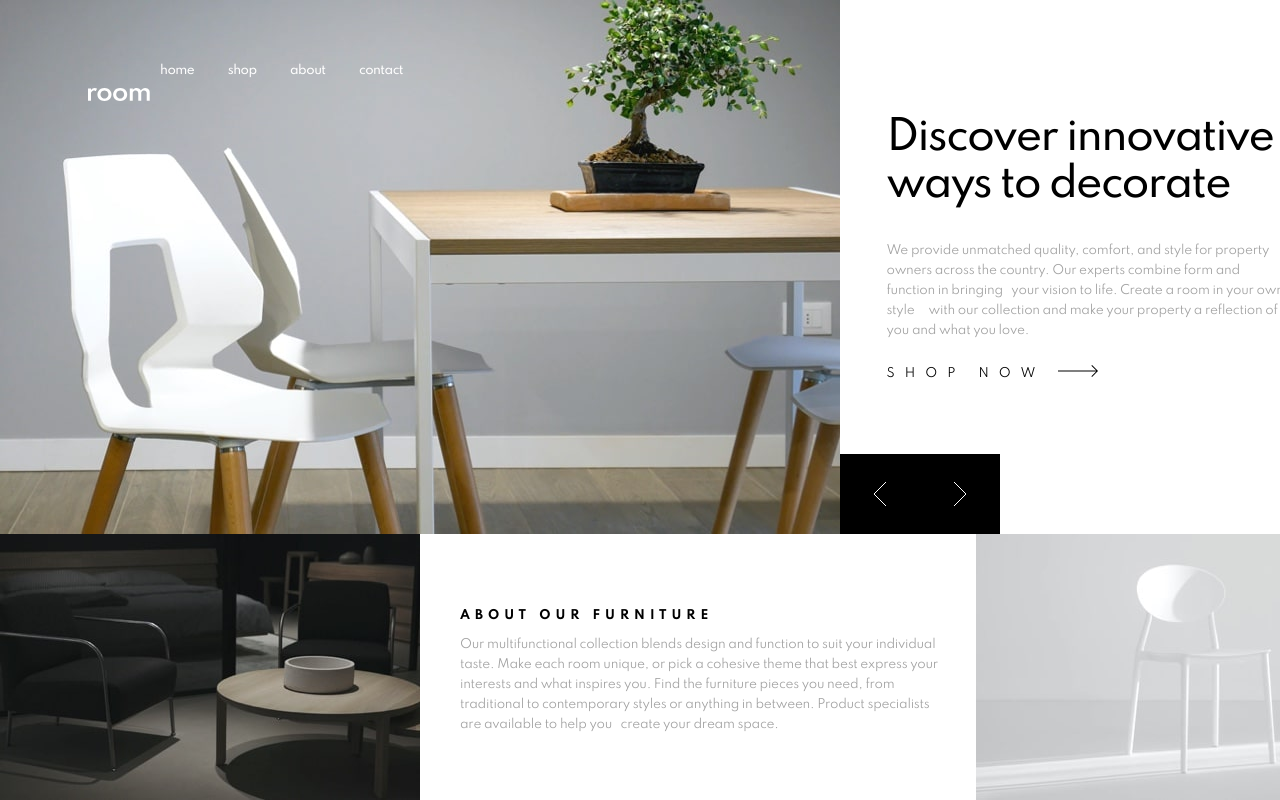
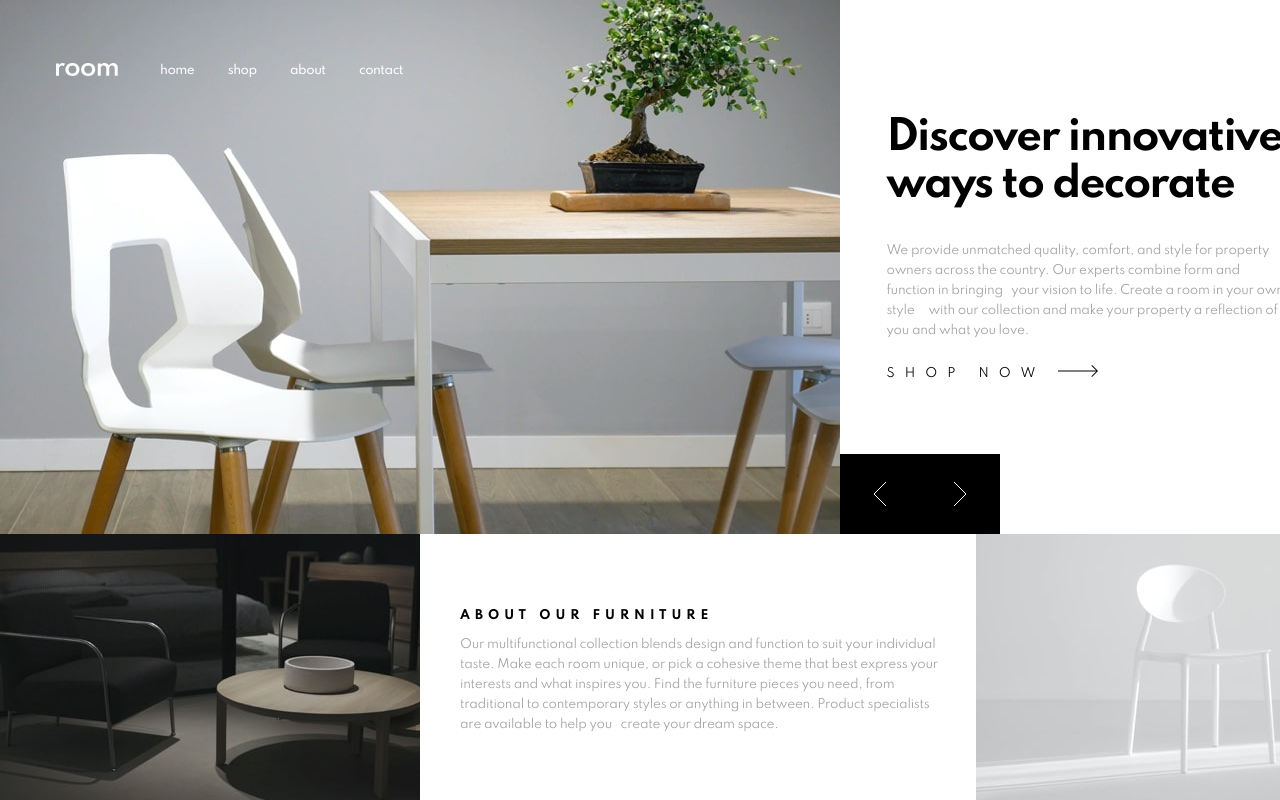
Before and after one commit to ackuser/nx-room-homepage, an Angular app: page / in a window 1280 px wide. Built offline with nearby package versions, Linux system fonts and the light colour scheme.

Commit message:
Fixing logo

```diff
--- a/apps/room-homepage/src/app/app.component.scss
+++ b/apps/room-homepage/src/app/app.component.scss
@@ -106,9 +106,10 @@ $grid-fourth-row: (5 * $grid-block);
     margin-top: $grid-cell * 1.5;
     margin-left: auto;
     margin-right: auto;
+
     @media screen and (min-width: 1024px) {
-      margin-top: $grid-cell * 3.5;
-      margin-left: $grid-cell * 3.5;
+      margin-top: $grid-cell-lg * 3.95;
+      margin-left: $grid-cell-lg * 3.5;
     }
   }
 
--- a/apps/room-homepage/src/app/menu/menu.component.scss
+++ b/apps/room-homepage/src/app/menu/menu.component.scss
@@ -41,11 +41,6 @@
         @media screen and (min-width: 1024px) {
             cursor: pointer;
 
-            // &:hover {
-            //     border-bottom: 2px solid $white;
-            //     padding-bottom: 10px;
-            // }
-
             &:hover:after {
                 content: "";
                 display: block;
--- a/apps/room-homepage/src/assets/styles/_fonts.scss
+++ b/apps/room-homepage/src/assets/styles/_fonts.scss
@@ -8,7 +8,7 @@
 
     @media screen and (min-width: 1024px) {
         font-size: 40px;
-        font-weight: 500;
+        font-weight: 600;
         letter-spacing: -1.67px;
     }
 }
```
